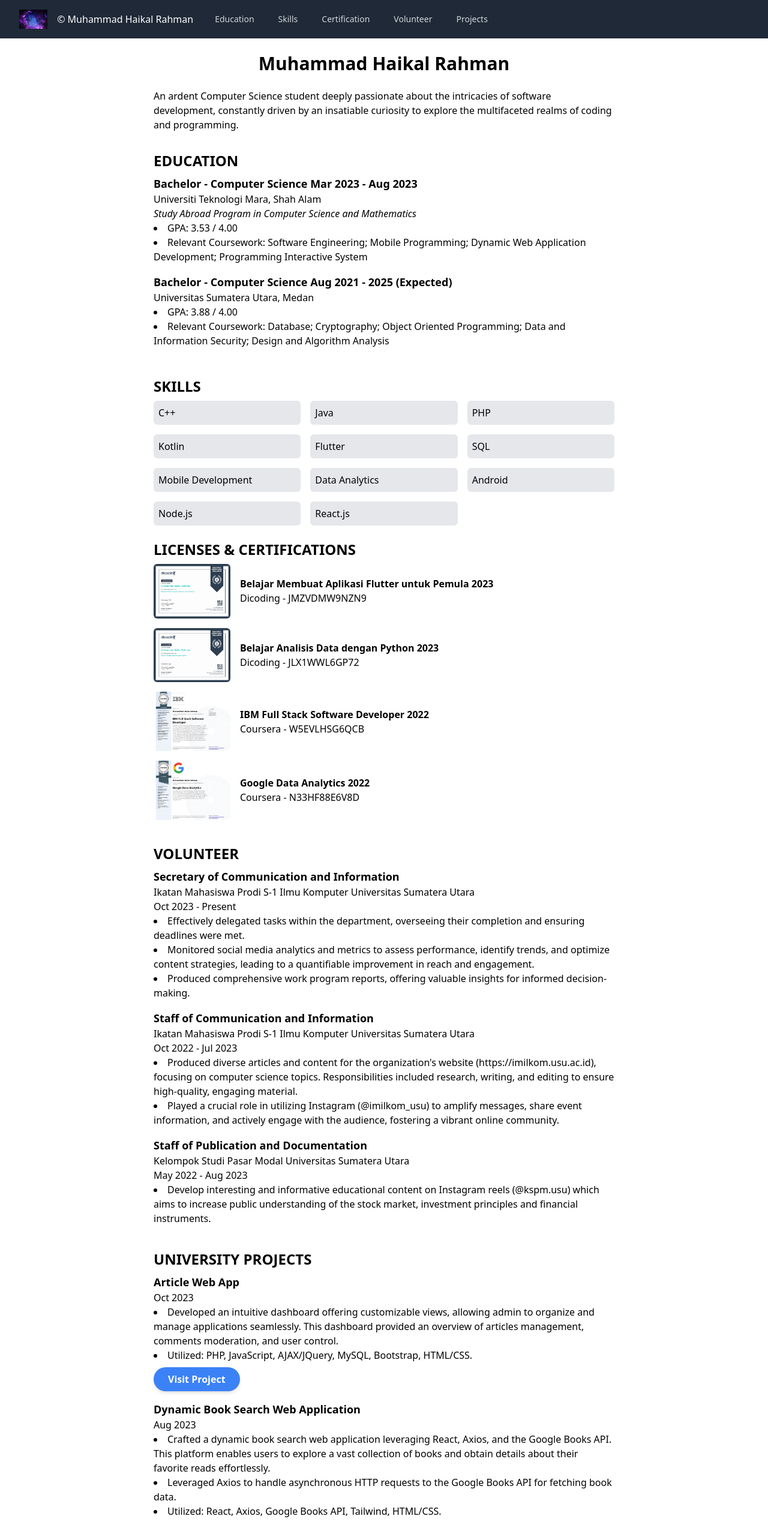
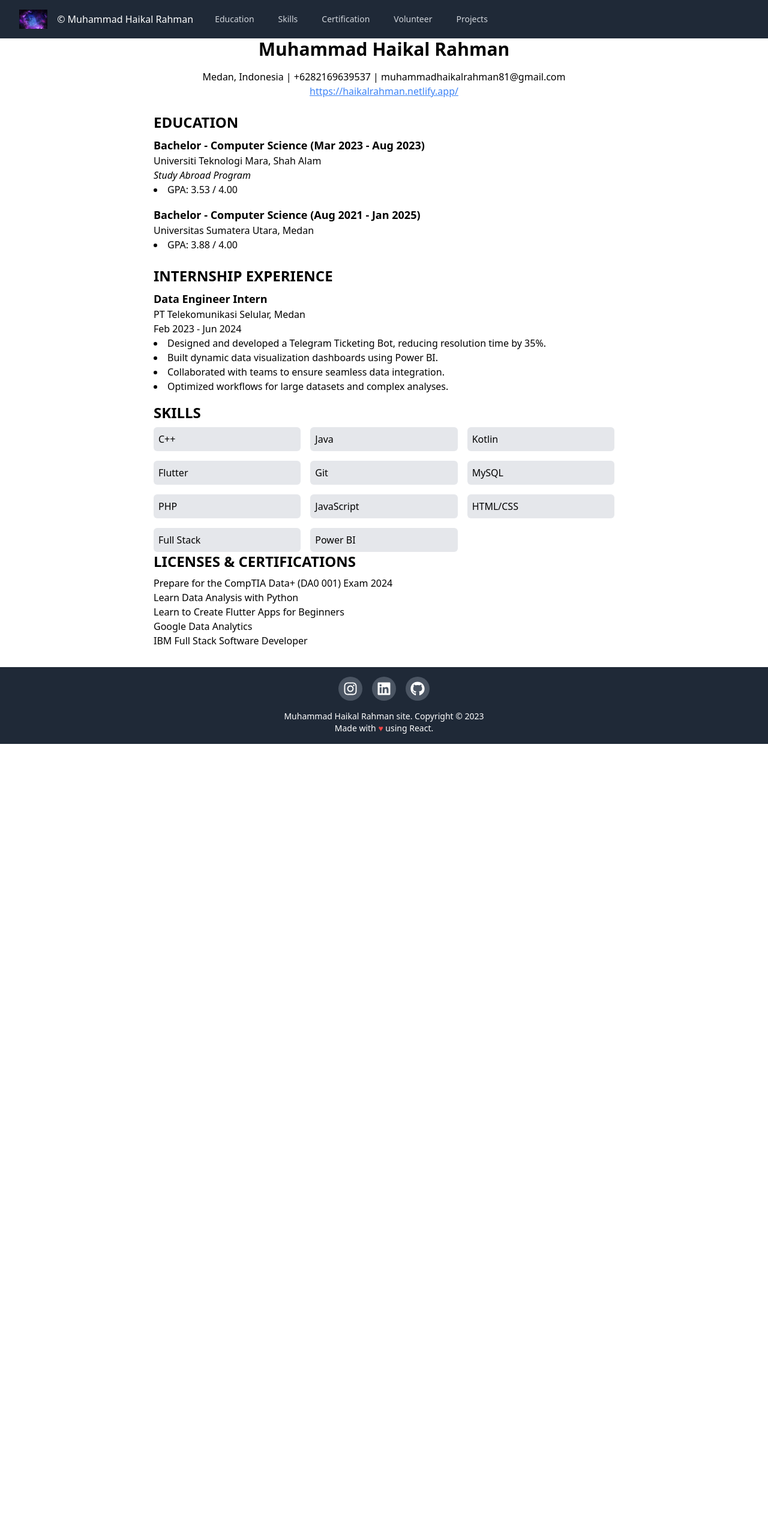
Before and after one commit to HaikalE/webPortofolio, a React (Create React App) app: page / in a window 1280 px wide. Shown: the top 2537 px of the page at 60% size. After the commit the page ends 1240 px from the top, so only its background shows below. Built offline with nearby package versions, Linux system fonts and the light colour scheme.

Commit message:
Update Body.js

```diff
--- a/src/Body.js
+++ b/src/Body.js
@@ -1,46 +1,50 @@
-import React, { useState} from 'react';
+import React, { useState } from 'react';
 
 const Body = () => {
   const skills = [
     'C++',
     'Java',
-    'PHP',
     'Kotlin',
     'Flutter',
-    'SQL',
-    'Mobile Development',
-    'Data Analytics',
-    'Android',
-    'Node.js',
-    'React.js',
-    // Add more skills as needed
+    'Git',
+    'MySQL',
+    'PHP',
+    'JavaScript',
+    'HTML/CSS',
+    'Full Stack',
+    'Power BI',
   ];
   const certifications = [
     {
-      title: 'Belajar Membuat Aplikasi Flutter untuk Pemula 2023',
+      title: 'Prepare for the CompTIA Data+ (DA0 001) Exam 2024',
+      organization: 'LinkedIn',
+      code: '50fada57bda781b88a6ad187731dfbebdd0398b297 186d5fa712547e80a62f38',
+      image: 'image/certifications/comptia-data-plus.jpg',
+    },
+    {
+      title: 'Learn Data Analysis with Python',
+      organization: 'Dicoding',
+      code: 'JLX1WWL6GP72',
+      image: 'image/certifications/data-analysis-python.jpg',
+    },
+    {
+      title: 'Learn to Create Flutter Apps for Beginners',
       organization: 'Dicoding',
       code: 'JMZVDMW9NZN9',
-      image: 'image/certification/Membuat_Aplikasi_Flutter_dicoding/dicoding1.jpg', // Replace with actual image URL
+      image: 'image/certifications/flutter-apps.jpg',
     },
     {
-      title: 'Belajar Analisis Data dengan Python 2023',
-      organization: 'Dicoding',
-      code: 'JLX1WWL6GP72',
-      image: 'image/certification/analisis_data_dicoding/dicoding1.jpg', // Replace with actual image URL
+      title: 'Google Data Analytics',
+      organization: 'Coursera',
+      code: 'N33HF88E6V8D',
+      image: 'image/certifications/google-data-analytics.jpg',
     },
     {
-      title: 'IBM Full Stack Software Developer 2022',
+      title: 'IBM Full Stack Software Developer',
       organization: 'Coursera',
       code: 'W5EVLHSG6QCB',
-      image: 'image/certification/IBM Full Stack Software__Developer.jpg', // Replace with actual image URL
+      image: 'image/certifications/ibm-fullstack.jpg',
     },
-    {
-      title: 'Google Data Analytics 2022',
-      organization: 'Coursera',
-      code: 'N33HF88E6V8D',
-      image: 'image/certification/Google Data Analytics - Coursera.jpg', // Replace with actual image URL
-    },
-    // Add more certifications as needed
   ];
   const volunteerExperience = [
     {
@@ -48,69 +52,34 @@ const Body = () => {
       organization: 'Ikatan Mahasiswa Prodi S-1 Ilmu Komputer Universitas Sumatera Utara',
       duration: 'Oct 2023 - Present',
       responsibilities: [
-        'Effectively delegated tasks within the department, overseeing their completion and ensuring deadlines were met.',
-        'Monitored social media analytics and metrics to assess performance, identify trends, and optimize content strategies, leading to a quantifiable improvement in reach and engagement.',
-        'Produced comprehensive work program reports, offering valuable insights for informed decision-making.',
+        'Effectively delegated tasks within the department, ensuring deadlines were met.',
+        'Monitored social media analytics to improve engagement and reach.',
+        'Produced comprehensive work program reports for decision-making.',
       ],
     },
+  ];
+  const internshipExperience = [
     {
-      title: 'Staff of Communication and Information',
-      organization: 'Ikatan Mahasiswa Prodi S-1 Ilmu Komputer Universitas Sumatera Utara',
-      duration: 'Oct 2022 - Jul 2023',
+      title: 'Data Engineer Intern',
+      organization: 'PT Telekomunikasi Selular, Medan',
+      duration: 'Feb 2023 - Jun 2024',
       responsibilities: [
-        "Produced diverse articles and content for the organization's website (https://imilkom.usu.ac.id), focusing on computer science topics. Responsibilities included research, writing, and editing to ensure high-quality, engaging material.",
-        'Played a crucial role in utilizing Instagram (@imilkom_usu) to amplify messages, share event information, and actively engage with the audience, fostering a vibrant online community.',
+        'Designed and developed a Telegram Ticketing Bot, reducing resolution time by 35%.',
+        'Built dynamic data visualization dashboards using Power BI.',
+        'Collaborated with teams to ensure seamless data integration.',
+        'Optimized workflows for large datasets and complex analyses.',
       ],
     },
-    {
-      title: 'Staff of Publication and Documentation',
-      organization: 'Kelompok Studi Pasar Modal Universitas Sumatera Utara',
-      duration: 'May 2022 - Aug 2023',
-      responsibilities: [
-        "Develop interesting and informative educational content on Instagram reels (@kspm.usu) which aims to increase public understanding of the stock market, investment principles and financial instruments.",
-      ],
-    },
-    // Add other volunteer experiences here...
   ];
   const universityProjects = [
     {
-      title: 'Article Web App',
-      duration: 'Oct 2023',
+      title: 'Telegram Ticketing Bot',
+      duration: 'Feb 2023 - Jun 2024',
       description: [
-        'Developed an intuitive dashboard offering customizable views, allowing admin to organize and manage applications seamlessly. This dashboard provided an overview of articles management, comments moderation, and user control.',
-        'Utilized: PHP, JavaScript, AJAX/JQuery, MySQL, Bootstrap, HTML/CSS.',
+        'Reduced ticket resolution time by 35% through automation.',
+        'Utilized: Python, Telegram API, Power BI.',
       ],
-      url: 'https://kitabinaweb.000webhostapp.com/index.php',
     },
-    {
-      title: 'Dynamic Book Search Web Application',
-      duration: 'Aug 2023',
-      description: [
-        'Crafted a dynamic book search web application leveraging React, Axios, and the Google Books API. This platform enables users to explore a vast collection of books and obtain details about their favorite reads effortlessly.',
-        'Leveraged Axios to handle asynchronous HTTP requests to the Google Books API for fetching book data.',
-        'Utilized: React, Axios, Google Books API, Tailwind, HTML/CSS.',
-      ],
-      url: 'https://find4books.netlify.app/',
-    },
-    {
-      title: 'GPA Calculator',
-      duration: 'Jul 2023',
-      description: [
-        'Developed an app enables users to input courses and grades for GPA calculation while providing visual graphs to track academic progress.',
-        'Utilized: Java, Android Studio, SQLite.'
-      ],
-      url: 'https://github.com/HaikalE/CGPA-CALCULATOR_APP/tree/master',
-    },
-    {
-      title: 'The Education Game: "My Arabic Journey"',
-      duration: 'Jun 2023',
-      description: [
-        'Aiming to teach Arabic vocabulary through interactive lessons. It incorporates pronunciation guidance for each word and includes quizzes to reinforce learning.',
-        'Utilized: Bootstrap, HTML, JavaScript, Node.js.',
-      ],
-      url: 'https://github.com/killuazoldyckk/ArabicJourney',
-    },
-    // Add other university projects here...
   ];
   const [fullscreenImage, setFullscreenImage] = useState(null);
 
@@ -123,57 +92,57 @@ const Body = () => {
   };
 
   return (
-
     <div className="mx-4 my-8 sm:mx-auto max-w-3xl">
-      {/* Header */}
-      <br/>
       <div className="mb-6 text-center">
         <h1 className="text-3xl font-bold mb-4">Muhammad Haikal Rahman</h1>
+        <p>Medan, Indonesia | +6282169639537 | muhammadhaikalrahman81@gmail.com</p>
+        <p>
+          <a
+            href="https://haikalrahman.netlify.app/"
+            target="_blank"
+            rel="noopener noreferrer"
+            className="text-blue-500 underline"
+          >
+            https://haikalrahman.netlify.app/
+          </a>
+        </p>
       </div>
       <div className="mb-6">
-        <div className='mb-2' id='education'>
-        An ardent Computer Science student deeply passionate about the intricacies of software
-development, constantly driven by an insatiable curiosity to explore the multifaceted realms
-of coding and programming.
-
-
-        </div>
-        <br/>
         <h2 className="text-2xl font-bold mb-2">EDUCATION</h2>
         <div className="mb-4">
           <h3 className="text-lg font-semibold">
-            Bachelor - Computer Science Mar 2023 - Aug 2023
+            Bachelor - Computer Science (Mar 2023 - Aug 2023)
           </h3>
           <p>Universiti Teknologi Mara, Shah Alam</p>
-          <p className="italic">
-            Study Abroad Program in Computer Science and Mathematics
-          </p>
-          <ul className="list-disc list-inside mb-2">
+          <p className="italic">Study Abroad Program</p>
+          <ul className="list-disc list-inside">
             <li>GPA: 3.53 / 4.00</li>
-            <li>
-              Relevant Coursework: Software Engineering; Mobile Programming;
-              Dynamic Web Application Development; Programming Interactive System
-            </li>
           </ul>
         </div>
         <div>
           <h3 className="text-lg font-semibold">
-            Bachelor - Computer Science Aug 2021 - 2025 (Expected)
+            Bachelor - Computer Science (Aug 2021 - Jan 2025)
           </h3>
           <p>Universitas Sumatera Utara, Medan</p>
-          <ul className="list-disc list-inside mb-2">
+          <ul className="list-disc list-inside">
             <li>GPA: 3.88 / 4.00</li>
-            <li>
-              Relevant Coursework: Database; Cryptography; Object Oriented
-              Programming; Data and Information Security; Design and Algorithm
-              Analysis
-            </li>
           </ul>
         </div>
       </div>
-      <br/>
+      <h2 className="text-2xl font-bold mb-2">INTERNSHIP EXPERIENCE</h2>
+      {internshipExperience.map((internship, index) => (
+        <div key={index} className="mb-4">
+          <h3 className="text-lg font-semibold">{internship.title}</h3>
+          <p>{internship.organization}</p>
+          <p>{internship.duration}</p>
+          <ul className="list-disc list-inside">
+            {internship.responsibilities.map((responsibility, idx) => (
+              <li key={idx}>{responsibility}</li>
+            ))}
+          </ul>
+        </div>
+      ))}
       {/* Skills */}
-      <div id='skills'>
       <h2 className="text-2xl font-bold mb-2">SKILLS</h2>
       <div className="grid grid-cols-1 sm:grid-cols-3 gap-4">
         {skills.map((skill, index) => (
@@ -182,92 +151,11 @@ of coding and programming.
           </div>
         ))}
       </div>
-      </div>
-      <br/>
-      {/* Licenses & Certifications */}
-      <div id='certification'>
       <h2 className="text-2xl font-bold mb-2">LICENSES & CERTIFICATIONS</h2>
-        <ul className="mb-4">
-          {certifications.map((certification, index) => (
-            <li key={index} className="mb-4 flex items-center">
-              <img
-                src={certification.image}
-                alt={certification.title}
-                className="h-22 w-32 mr-4 rounded-md object-cover"
-                onClick={() => handleImageClick(certification.image)}
-              />
-              <div>
-                <div className="font-semibold">{certification.title}</div>
-                <div>{certification.organization} - {certification.code}</div>
-              </div>
-            </li>
-          ))}
-        </ul>
-      </div>
-      {fullscreenImage && (
-  <div className="fixed inset-0 z-50 flex items-center justify-center bg-black bg-opacity-80">
-    <div className="relative">
-      <button
-        className="absolute top-0 right-0 m-4 text-black bg-gray-300 px-3 py-2 rounded-lg"
-        onClick={handleCloseFullscreen}
-      >
-        <svg xmlns="http://www.w3.org/2000/svg" fill="none" viewBox="0 0 24 24" strokeWidth="1.5" stroke="currentColor" className="w-6 h-6">
-          <path strokeLinecap="round" strokeLinejoin="round" d="M9 9V4.5M9 9H4.5M9 9L3.75 3.75M9 15v4.5M9 15H4.5M9 15l-5.25 5.25M15 9h4.5M15 9V4.5M15 9l5.25-5.25M15 15h4.5M15 15v4.5m0-4.5l5.25 5.25" />
-        </svg>
-      </button>
-      <img
-        src={fullscreenImage}
-        alt="Fullscreen"
-        className="w-full h-auto max-w-full max-h-full sm:max-w-screen-md sm:max-h-screen-sm md:max-h-screen-md mx-auto"
-      />
-    </div>
-  </div>
-)}
-
-
-      <br/>
-      {/* Volunteer Experience */}
-      <div id='volunteer'>
-        <h2 className="text-2xl font-bold mb-2">VOLUNTEER</h2>
-        {volunteerExperience.map((exp, index) => (
-          <div key={index} className="mb-4">
-            <h3 className="text-lg font-semibold">{exp.title}</h3>
-            <p>{exp.organization}</p>
-            <p>{exp.duration}</p>
-            <ul className="list-disc list-inside mb-2">
-              {exp.responsibilities.map((responsibility, idx) => (
-                <li key={idx}>{responsibility}</li>
-              ))}
-            </ul>
-          </div>
+      {certifications.map((cert, index) => (
+        <div key={index}>{cert.title}</div>
       ))}
     </div>
-      <br/>
-      {/* University Projects */}
-      <div id='projects'>
-  <h2 className="text-2xl font-bold mb-2">UNIVERSITY PROJECTS</h2>
-  {universityProjects.map((project, index) => (
-    <div key={index} className="mb-4">
-      <h3 className="text-lg font-semibold">{project.title}</h3>
-      <p>{project.duration}</p>
-      <ul className="list-disc list-inside mb-2">
-        {project.description.map((detail, idx) => (
-          <li key={idx}>{detail}</li>
-        ))}
-      </ul>
-      <a
-        href={project.url}
-        target="_blank"
-        rel="noopener noreferrer"
-        className="inline-block bg-blue-500 hover:bg-blue-700 text-white font-semibold py-2 px-6 rounded-full shadow-md transition duration-300 ease-in-out"
-      >
-        Visit Project
-      </a>
-    </div>
-  ))}
-</div>
-    </div>
-
   );
 };
 
```
Lines whose indentation alone changed are shown as unchanged.
